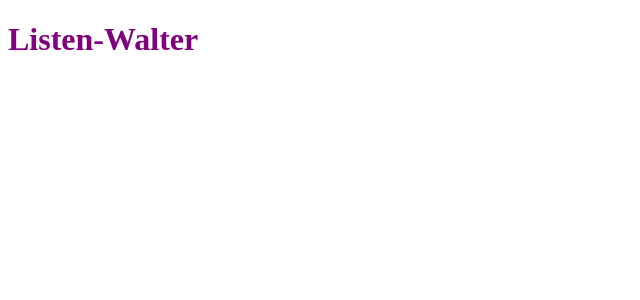
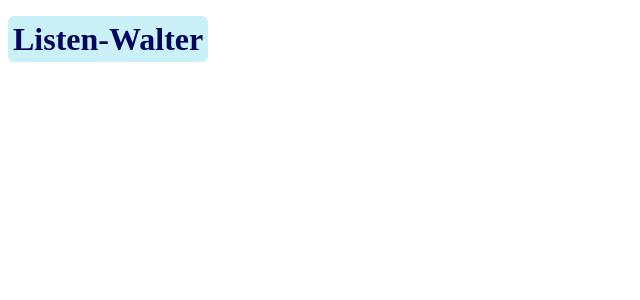
Before and after one commit to gocklkatz/listen-walter, an Angular app: page / in a window 1280 px wide. Shown: the top 300 px of the page, without its empty margins (0-640 px from the left). Built offline with nearby package versions, Linux system fonts and the light colour scheme.

Commit message:
Header component styling

```diff
--- a/src/app/header/header.component.css
+++ b/src/app/header/header.component.css
@@ -1,3 +1,9 @@
 h1 {
-    color: purple;
+    color: #03045e;
 }
+h1 span {
+
+    background-color: #caf0f8;
+    border-radius: 6px;
+    padding: 5px;
+}
--- a/src/app/header/header.component.html
+++ b/src/app/header/header.component.html
@@ -1 +1 @@
-<h1>Listen-Walter</h1>
+<h1><span>Listen-Walter</span></h1>
--- a/src/app/header/header.component.ts
+++ b/src/app/header/header.component.ts
@@ -7,5 +7,4 @@ import { Component } from '@angular/core';
   styleUrl: './header.component.css'
 })
 export class HeaderComponent {
-
 }
```
